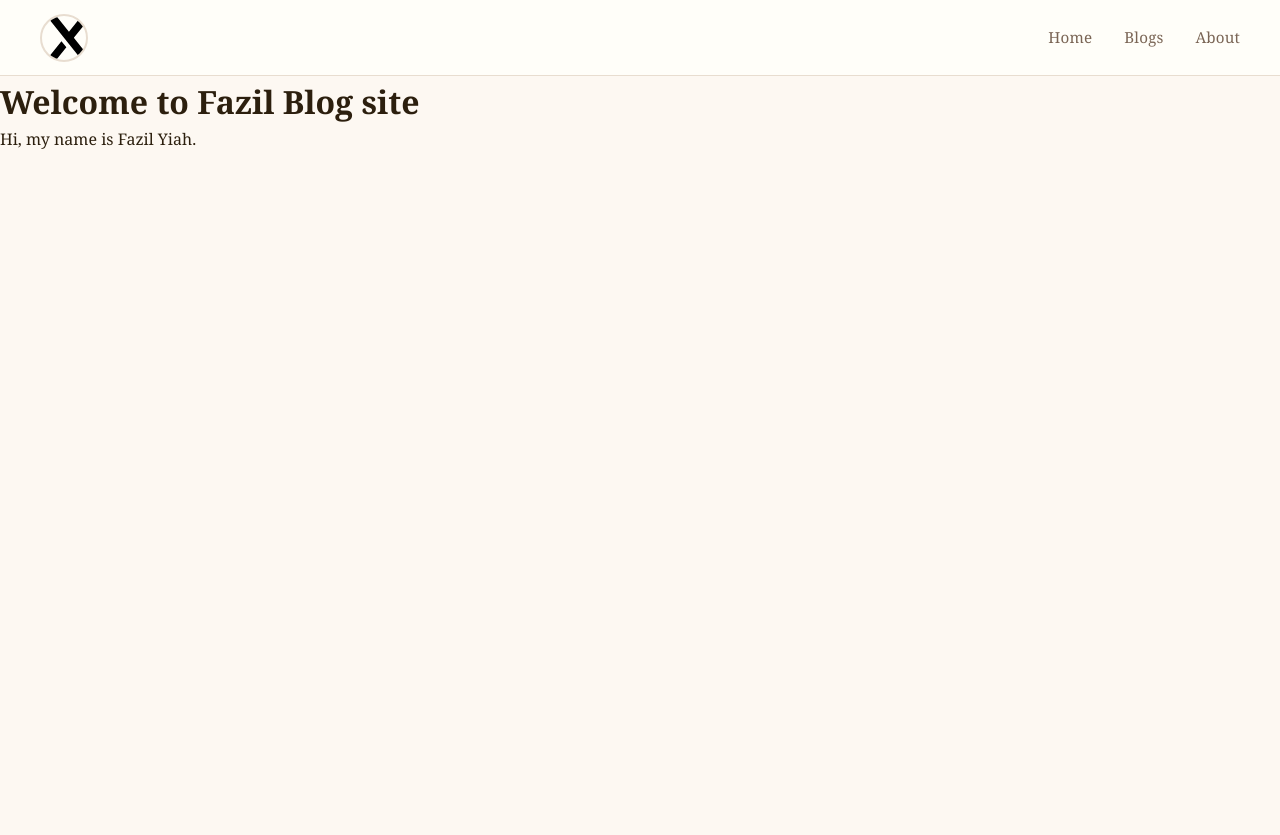
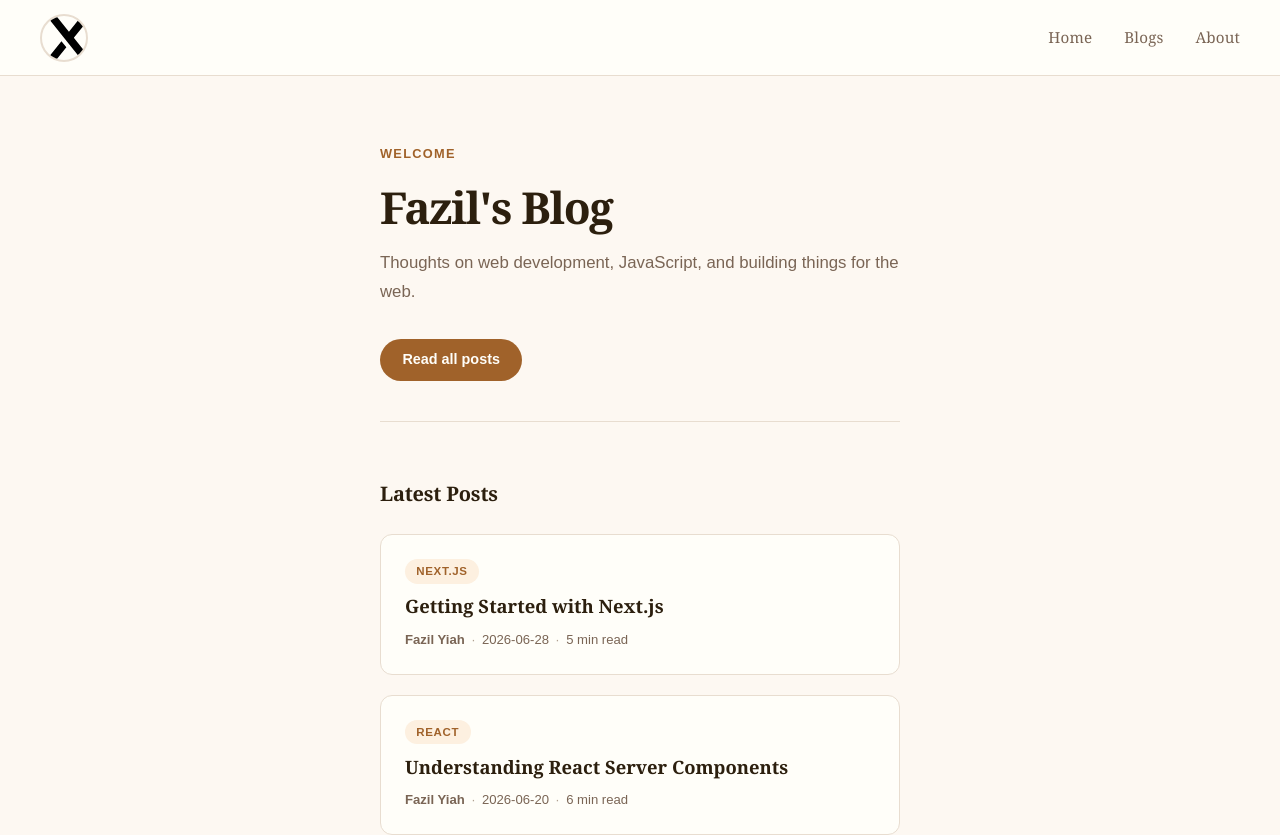
Before and after one commit to Faz-eel/Blog, a Next.js app: page / in a window 1280 px wide. Shown: the top 835 px of the page. Before the commit the page ends 800 px from the top, so only its background shows below. Built offline with nearby package versions, Linux system fonts and the light colour scheme.

Commit message:
Add blog details page, homepage styling, and latest blogs feature
Co-Authored-By: Claude Sonnet 4.6 <noreply@anthropic.com>

```diff
--- a/app/blogs/page.js
+++ b/app/blogs/page.js
@@ -11,7 +11,7 @@ export default function BlogsPage() {
             </header>
             <main>
                 <Suspense fallback={<p className={styles.fallback}>Loading blogs...</p>}>
-                    <BlogList />
+                    <BlogList number='all'/>
                 </Suspense>
             </main>
         </div>
--- a/app/page.js
+++ b/app/page.js
@@ -1,16 +1,25 @@
-import Image from "next/image";
+import { Suspense } from "react";
+import Link from "next/link";
+import BlogList from "@/components/blogList";
 import styles from "./page.module.css";
 
 export default function Home() {
   return (
-    <>
-      <header>
-        <h1>Welcome to Fazil Blog site</h1>
-        <p>Hi, my name is Fazil Yiah.</p>
+    <div className={styles.page}>
+      <header className={styles.hero}>
+        <span className={styles.greeting}>Welcome</span>
+        <h1 className={styles.title}>Fazil&apos;s Blog</h1>
+        <p className={styles.subtitle}>
+          Thoughts on web development, JavaScript, and building things for the web.
+        </p>
+        <Link href="/blogs" className={styles.cta}>Read all posts</Link>
       </header>
       <main>
-
+        <h2 className={styles.sectionTitle}>Latest Posts</h2>
+        <Suspense fallback={<p>Loading blogs...</p>}>
+          <BlogList number="latest" />
+        </Suspense>
       </main>
-    </>
+    </div>
   );
 }
--- a/app/page.module.css
+++ b/app/page.module.css
@@ -1,142 +1,64 @@
 .page {
-  --background: #fafafa;
-  --foreground: #fff;
-
-  --text-primary: #000;
-  --text-secondary: #666;
-
-  --button-primary-hover: #383838;
-  --button-secondary-hover: #f2f2f2;
-  --button-secondary-border: #ebebeb;
-
-  display: flex;
-  flex: 1;
-  flex-direction: column;
-  align-items: center;
-  justify-content: center;
-  font-family: var(--font-geist-sans);
-  background-color: var(--background);
+  max-width: 760px;
+  margin: 0 auto;
+  padding: 4rem 1.5rem;
 }
 
-.main {
-  display: flex;
-  flex: 1;
-  width: 100%;
-  max-width: 800px;
-  flex-direction: column;
-  align-items: flex-start;
-  justify-content: space-between;
-  background-color: var(--foreground);
-  padding: 120px 60px;
+.hero {
+  margin-bottom: 3.5rem;
+  padding-bottom: 2.5rem;
+  border-bottom: 1px solid var(--border);
 }
 
-.intro {
-  display: flex;
-  flex-direction: column;
-  align-items: flex-start;
-  text-align: left;
-  gap: 24px;
+.greeting {
+  display: inline-block;
+  font-size: 0.8rem;
+  font-weight: 700;
+  text-transform: uppercase;
+  letter-spacing: 0.1em;
+  color: var(--accent);
+  font-family: Arial, Helvetica, sans-serif;
+  margin-bottom: 1rem;
 }
 
-.intro h1 {
-  max-width: 320px;
-  font-size: 40px;
-  font-weight: 600;
-  line-height: 48px;
-  letter-spacing: -2.4px;
-  text-wrap: balance;
-  color: var(--text-primary);
+.title {
+  font-size: 2.75rem;
+  font-weight: 800;
+  color: var(--text);
+  line-height: 1.2;
+  letter-spacing: -0.03em;
+  margin: 0 0 1rem;
 }
 
-.intro p {
-  max-width: 440px;
-  font-size: 18px;
-  line-height: 32px;
-  text-wrap: balance;
+.subtitle {
+  font-size: 1.05rem;
   color: var(--text-secondary);
+  margin: 0 0 2rem;
+  max-width: 520px;
+  line-height: 1.7;
+  font-family: Arial, Helvetica, sans-serif;
 }
 
-.intro a {
-  font-weight: 500;
-  color: var(--text-primary);
+.cta {
+  display: inline-block;
+  padding: 0.6rem 1.4rem;
+  background-color: var(--accent);
+  color: var(--surface);
+  border-radius: 999px;
+  font-size: 0.9rem;
+  font-weight: 600;
+  font-family: Arial, Helvetica, sans-serif;
+  transition: opacity 0.2s ease;
 }
 
-.ctas {
-  display: flex;
-  flex-direction: row;
-  width: 100%;
-  max-width: 440px;
-  gap: 16px;
-  font-size: 14px;
+.cta:hover {
+  opacity: 0.85;
 }
 
-.ctas a {
-  display: flex;
-  justify-content: center;
-  align-items: center;
-  height: 40px;
-  padding: 0 16px;
-  border-radius: 128px;
-  border: 1px solid transparent;
-  transition: 0.2s;
-  cursor: pointer;
-  width: fit-content;
-  font-weight: 500;
+.sectionTitle {
+  font-size: 1.25rem;
+  font-weight: 700;
+  color: var(--text);
+  margin-bottom: 1.5rem;
+  letter-spacing: -0.01em;
 }
-
-a.primary {
-  background: var(--text-primary);
-  color: var(--background);
-  gap: 8px;
-}
-
-a.secondary {
-  border-color: var(--button-secondary-border);
-}
-
-/* Enable hover only on non-touch devices */
-@media (hover: hover) and (pointer: fine) {
-  a.primary:hover {
-    background: var(--button-primary-hover);
-    border-color: transparent;
-  }
-
-  a.secondary:hover {
-    background: var(--button-secondary-hover);
-    border-color: transparent;
-  }
-}
-
-@media (max-width: 600px) {
-  .main {
-    padding: 48px 24px;
-  }
-
-  .intro {
-    gap: 16px;
-  }
-
-  .intro h1 {
-    font-size: 32px;
-    line-height: 40px;
-    letter-spacing: -1.92px;
-  }
-}
-
-@media (prefers-color-scheme: dark) {
-  .logo {
-    filter: invert();
-  }
-
-  .page {
-    --background: #000;
-    --foreground: #000;
-
-    --text-primary: #ededed;
-    --text-secondary: #999;
-
-    --button-primary-hover: #ccc;
-    --button-secondary-hover: #1a1a1a;
-    --button-secondary-border: #1a1a1a;
-  }
-}
--- /dev/null
+++ b/components/blogDetails.module.css
@@ -0,0 +1,132 @@
+.article {
+  max-width: 720px;
+  margin: 0 auto;
+  padding: 3rem 1.5rem;
+}
+
+.header {
+  margin-bottom: 2.5rem;
+  padding-bottom: 2rem;
+  border-bottom: 1px solid var(--border);
+  display: flex;
+  flex-direction: column;
+  gap: 0.75rem;
+}
+
+.tag {
+  display: inline-block;
+  align-self: flex-start;
+  padding: 0.2rem 0.7rem;
+  border-radius: 999px;
+  background-color: var(--accent-bg);
+  color: var(--accent);
+  font-size: 0.72rem;
+  font-weight: 700;
+  text-transform: uppercase;
+  letter-spacing: 0.06em;
+  font-family: Arial, Helvetica, sans-serif;
+}
+
+.title {
+  font-size: 2.25rem;
+  font-weight: 800;
+  color: var(--text);
+  line-height: 1.25;
+  letter-spacing: -0.02em;
+  margin: 0;
+}
+
+.meta {
+  display: flex;
+  align-items: center;
+  gap: 0.4rem;
+  font-size: 0.85rem;
+  color: var(--text-secondary);
+  font-family: Arial, Helvetica, sans-serif;
+}
+
+.author {
+  font-weight: 600;
+}
+
+.dot {
+  color: var(--text-muted);
+}
+
+/* MDX body prose styles */
+
+.body {
+  color: var(--text);
+  font-size: 1.05rem;
+  line-height: 1.8;
+  display: flex;
+  flex-direction: column;
+  gap: 1.25rem;
+}
+
+.body h1,
+.body h2,
+.body h3 {
+  color: var(--text);
+  font-weight: 700;
+  line-height: 1.3;
+  letter-spacing: -0.01em;
+  margin-top: 1rem;
+}
+
+.body h1 { font-size: 1.75rem; }
+.body h2 { font-size: 1.4rem; }
+.body h3 { font-size: 1.15rem; }
+
+.body p {
+  margin: 0;
+}
+
+.body a {
+  color: var(--accent);
+  text-decoration: underline;
+  text-underline-offset: 3px;
+}
+
+.body a:hover {
+  opacity: 0.8;
+}
+
+.body strong {
+  font-weight: 700;
+  color: var(--text);
+}
+
+.body ul,
+.body ol {
+  padding-left: 1.5rem;
+  display: flex;
+  flex-direction: column;
+  gap: 0.4rem;
+}
+
+.body pre {
+  background-color: var(--accent-bg);
+  border: 1px solid var(--border);
+  border-radius: 0.5rem;
+  padding: 1.25rem 1.5rem;
+  overflow-x: auto;
+  font-size: 0.88rem;
+  font-family: 'Courier New', Courier, monospace;
+  line-height: 1.6;
+}
+
+.body code {
+  font-family: 'Courier New', Courier, monospace;
+  font-size: 0.88rem;
+  background-color: var(--accent-bg);
+  padding: 0.15rem 0.4rem;
+  border-radius: 0.25rem;
+  color: var(--accent);
+}
+
+.body pre code {
+  background: none;
+  padding: 0;
+  color: var(--text);
+}
--- a/components/blogList.js
+++ b/components/blogList.js
@@ -1,9 +1,9 @@
 import BlogItem from './blogItem';
 import styles from './blogList.module.css';
-import { getBlogs } from '@/lib/getBlogs';
+import { getBlogs, getLatestBlogs } from '@/lib/getBlogs';
 
-export default async function BlogList() {
-    const allBlogs = await getBlogs();
+export default async function BlogList({ number }) {
+    const allBlogs = number === 'latest' ? await getLatestBlogs() : await getBlogs();
 
   return (
     <ul className={styles.list}>
--- a/lib/getBlogs.js
+++ b/lib/getBlogs.js
@@ -4,10 +4,8 @@ import matter from 'gray-matter';
 
 const blogsDir = path.join(process.cwd(), 'content/blogs');
 
-const delay = (ms) => new Promise((resolve) => setTimeout(resolve, ms));
 
 export async function getBlogs() {
-  await delay(5000);
   const files = fs.readdirSync(blogsDir);
 
   return files
@@ -19,6 +17,13 @@ export async function getBlogs() {
     });
 }
 
+export async function getLatestBlogs() {
+  const blogs = await getBlogs();
+  return blogs
+    .sort((a, b) => new Date(b.date) - new Date(a.date))
+    .slice(0, 3);
+}
+
 export function getBlogBySlug(slug) {
   const filePath = path.join(blogsDir, `${slug}.mdx`);
   const source = fs.readFileSync(filePath, 'utf8');
--- a/package.json
+++ b/package.json
@@ -11,6 +11,7 @@
   "dependencies": {
     "gray-matter": "^4.0.3",
     "next": "16.2.9",
+    "next-mdx-remote": "^6.0.0",
     "react": "19.2.4",
     "react-dom": "19.2.4"
   },
```
Also changed, not shown: app/blogs/[slug]/page.js (+9 -0 lines), components/blogDetails.js (added, +25 -0 lines), 1 other file (tests, documents, lock files or other folders).
